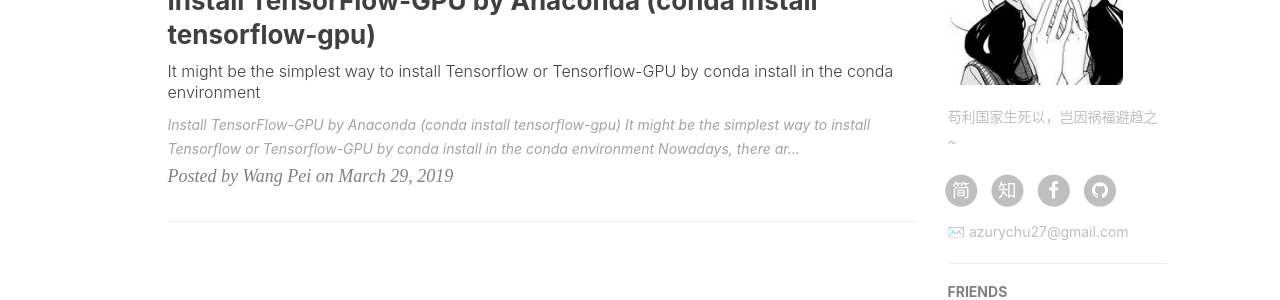
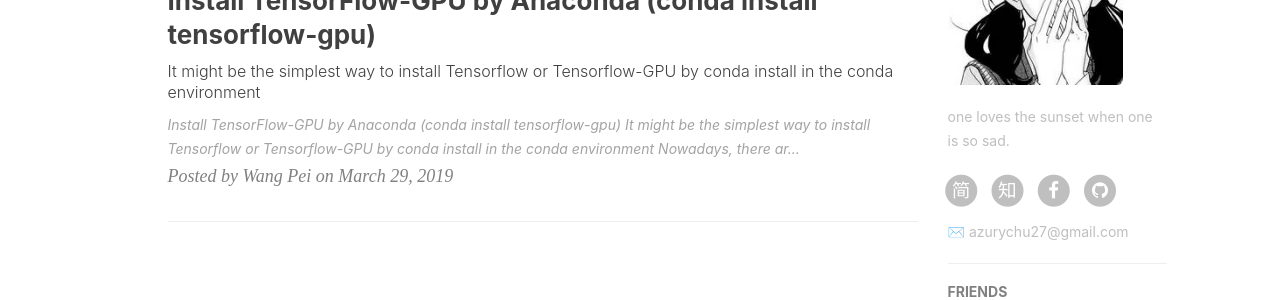
Before and after one commit to vveg26/vveg26.github.io, a Jekyll site: the page built from index.html, in a window 1280 px wide. Shown: the part 674-974 px from the top of the page. Built offline with Jekyll 4.4.1, drawn with Linux system fonts in a browser that asks for light colours; nearby versions of some CDN libraries; the list of posts is cut into pages by our own code; comment, search, counter and statistics services are not loaded; some of the changed lines change nothing that is shown.

Commit message:
Update _config.yml

```diff
--- a/_config.yml
+++ b/_config.yml
@@ -1,6 +1,6 @@
 # Site settings
 title: Julian's Blog
-SEOTitle: JC's blog | veg
+SEOTitle: Julian's blog
 header-img: img/post-bg-desk.jpg
 email: azurychu27@gmail.com
 description: "我是天空里的一片云"
@@ -11,7 +11,7 @@
 
 # Sidebar settings
 sidebar: true                           # whether or not using Sidebar.
-sidebar-about-description: "苟利国家生死以，岂因祸福避趋之~"
+sidebar-about-description: "one loves the sunset when one is so sad."
 sidebar-avatar: /img/avatar_binggan.jpg      # use absolute URL, seeing it's used in both `/` and `/about/`
 
 
@@ -62,7 +62,7 @@
   enable: true    #是否开启Gitalk评论
   clientID:                             #生成的clientID
   clientSecret:     #生成的clientSecret
-  repo: name.github.io    #仓库名称
+  repo: azurychu.github.io    #仓库名称
   owner:     #github用户名
   admin:
   distractionFreeMode: true #是否启用类似FB的阴影遮罩
```
